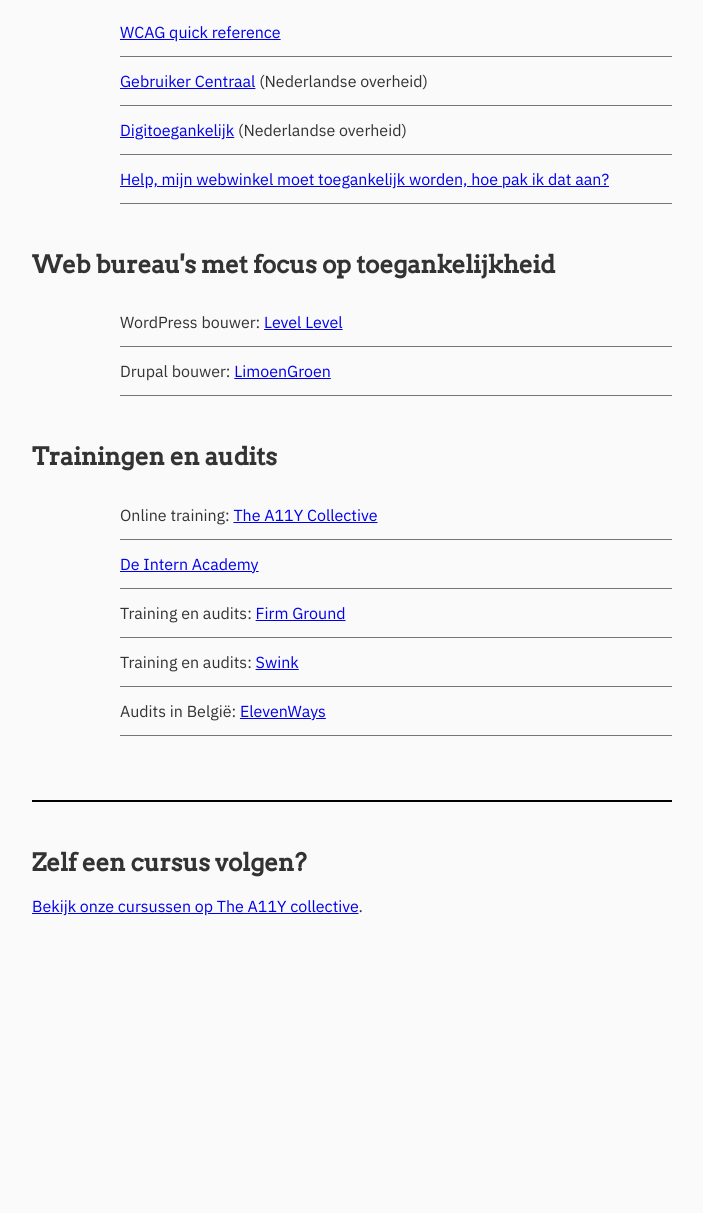
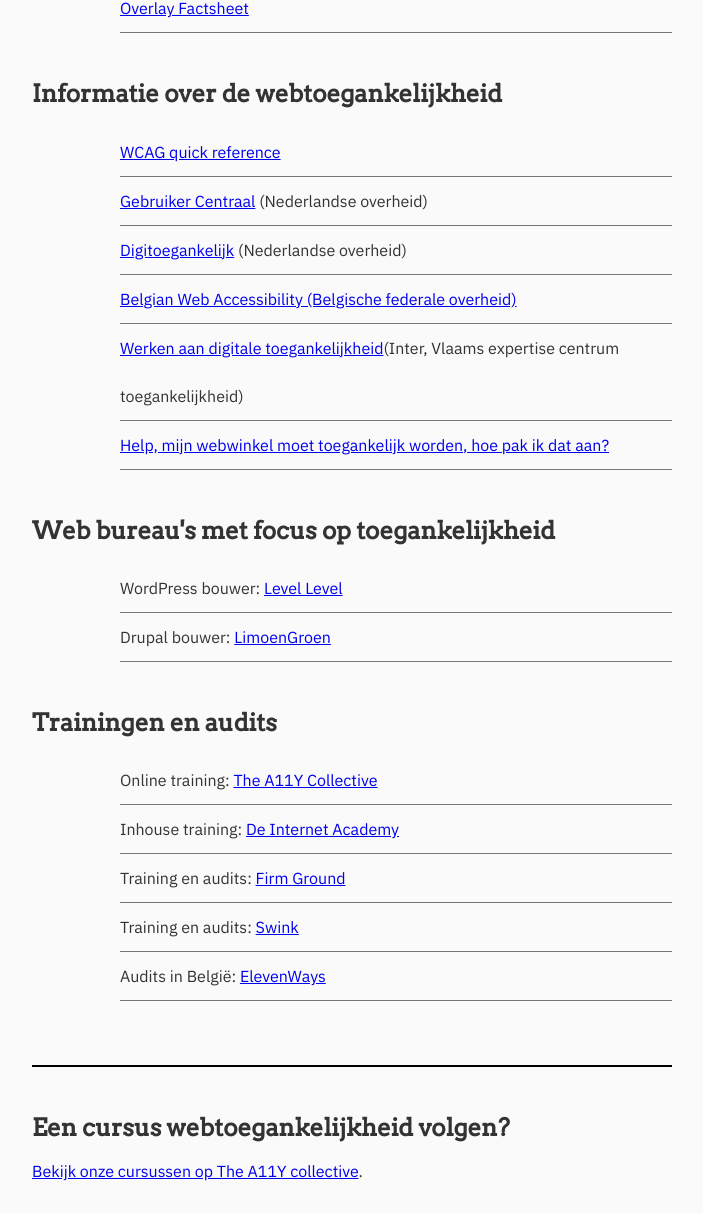
Before and after one commit to a11y-collective/talks, a plain HTML site: page wcnl23/index.html in a window 1280 px wide. Shown: the part 669-1882 px from the top of the page, without its empty margins (288-991 px from the left). Before the commit the page ends 1617 px from the top, so only its background shows below. Drawn offline with Linux system fonts and the light colour scheme.

Commit message:
add links

```diff
--- a/wcnl23/index.html
+++ b/wcnl23/index.html
@@ -20,11 +20,17 @@
 </header>
 
 <main>
+
+  <ul>
+      <li><a href="https://docs.google.com/presentation/d/1AvqiyVVTFeR-ytlkCvAdz1Y1JM3LBDM6Ex9b47bLIDM/">Slides bij deze workshop</a></li>
+  </ul>
+
     <h2>Informatie over de European accessibility act</h2>
     <ul>
         <li><a href="https://ec.europa.eu/social/main.jsp?catId=1202" hreflang="en">European accessibility act</a></li>
         <li><a href="https://level-level.com/nl/blog/european-accessibility-act-2025/">Wat betekent de European Accessibility Act 2025 voor jouw website?</a></li>
         <li><a href="https://www.a11y-collective.com/get-ready-for-the-european-accessibility-act/" hreflang="en">Why Accessibility Training Matters</a>
+        <li><a href="https://overlayfactsheet.com/" hreflang="en">Overlay Factsheet</a></li>
     </ul>
 
     <h2>Informatie over de webtoegankelijkheid</h2>
@@ -32,6 +38,8 @@
         <li><a href="https://www.w3.org/WAI/WCAG21/quickref/" hreflang="en">WCAG quick reference</a></li>
         <li><a href="https://www.gebruikercentraal.nl/">Gebruiker Centraal</a> (Nederlandse overheid)</li>
         <li><a href="https://www.digitoegankelijk.nl/">Digitoegankelijk</a> (Nederlandse overheid)</li>
+        <li><a href="https://accessibility.belgium.be/nl">Belgian Web Accessibility (Belgische federale overheid)</a></li>
+        <li><a href="https://www.vlaanderen.be/inter/werken-aan-toegankelijkheid/werken-aan-digitale-toegankelijkheid">Werken aan digitale toegankelijkheid</a>(Inter, Vlaams expertise centrum toegankelijkheid)</li>
         <li><a href="https://level-level.com/nl/blog/help-mijn-webwinkel-moet-toegankelijk-worden/">Help, mijn webwinkel moet toegankelijk worden, hoe pak ik dat aan?</a></li>
     </ul>
 
@@ -44,7 +52,7 @@
     <h2>Trainingen en audits</h2>
     <ul>
         <li>Online training: <a href="https://www.a11y-collective.com/" hreflang="en">The A11Y Collective</a></li>
-        <li><a href="https://www.internetacademy.nl/">De Intern Academy</a></li>
+        <li>Inhouse training: <a href="https://www.internetacademy.nl/">De Internet Academy</a></li>
         <li>Training en audits: <a href="https://www.firmground.nl/">Firm Ground</a></li>
         <li>Training en audits: <a href="https://swink.nl/">Swink</a></li>
         <li>Audits in Belgi&euml;: <a href="https://elevenways.be/nl/">ElevenWays</a></li>
@@ -55,7 +63,7 @@
 
 <footer>
 
-    <h2>Zelf een cursus volgen?</h2>
+    <h2>Een cursus webtoegankelijkheid volgen?</h2>
     <p><a href="https://a11y-collective.com/" hreflang="en">Bekijk onze cursussen op The A11Y collective</a>.</p>
 
 </footer>
```
